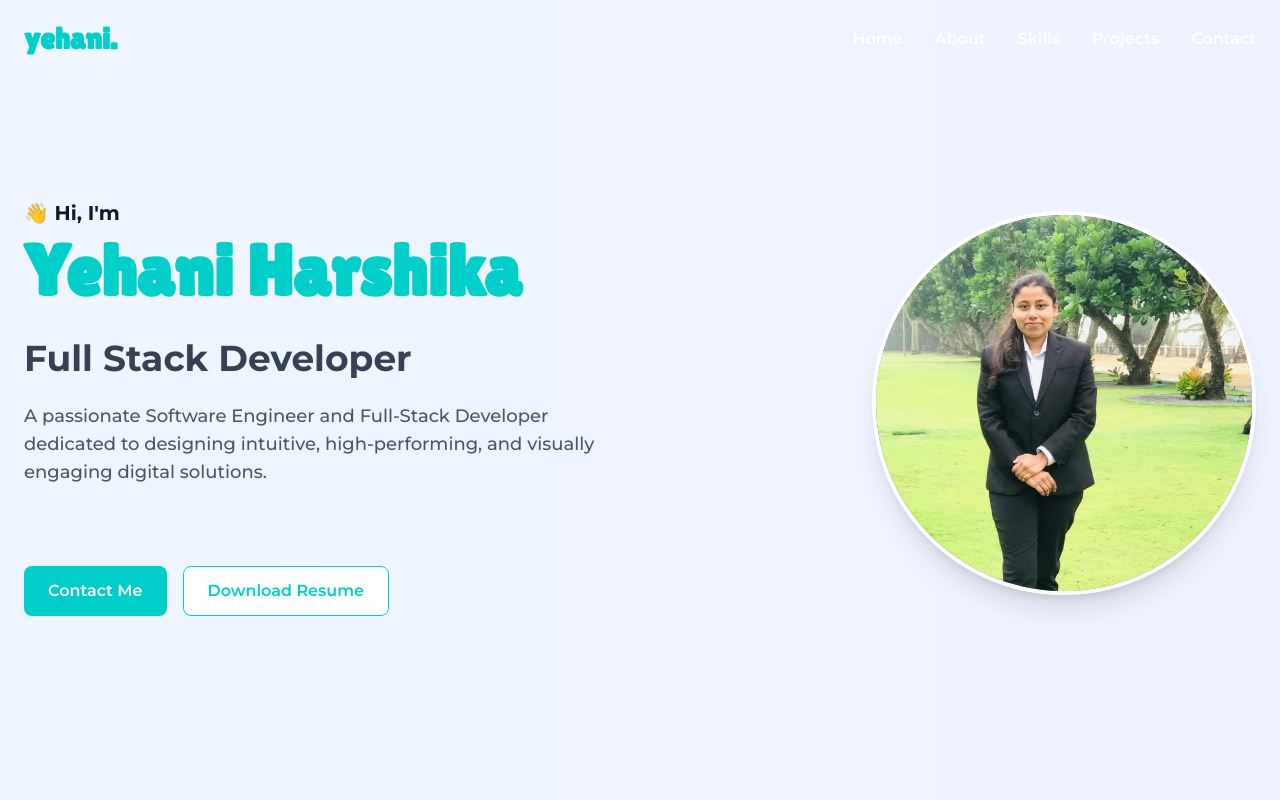
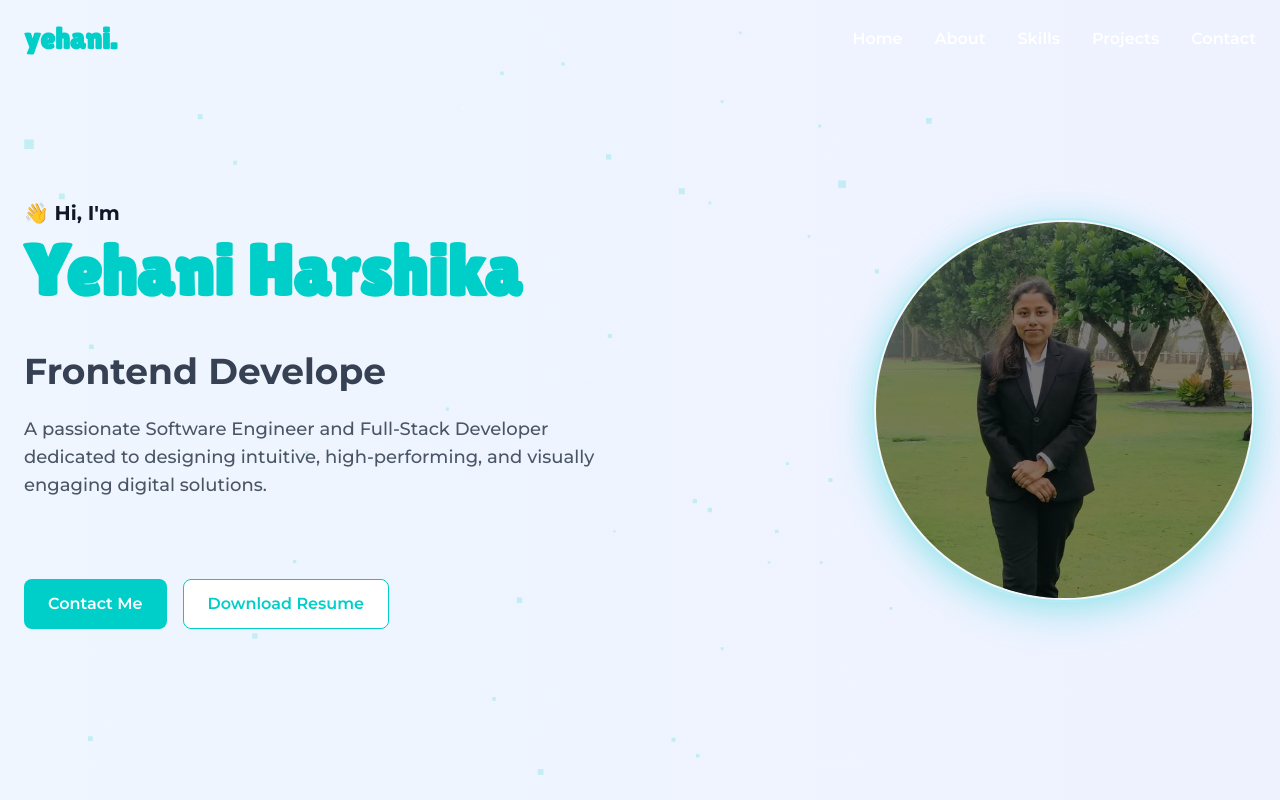
Before and after one commit to yehaniharshika/portfolio-react, a React (Vite) app: page / in a window 1280 px wide. Shown: the top 800 px of the page. Built offline with nearby package versions, Linux system fonts and the light colour scheme.

Commit message:
completed

```diff
--- a/src/section/HeroPage.tsx
+++ b/src/section/HeroPage.tsx
@@ -1,101 +1,229 @@
-import React, { useEffect, useRef } from 'react';
+import { useEffect, useRef, useState } from 'react';
 import { motion } from 'framer-motion';
+import * as THREE from 'three';
 import profileImage from '../assets/photo.jpg';
 
-const ParticleGlobe = () => {
-  const canvasRef = useRef<HTMLCanvasElement | null>(null);
+const StarfieldBackground = () => {
+  const canvasRef = useRef<HTMLCanvasElement>(null);
 
   useEffect(() => {
-    const canvas = canvasRef.current;
-    if (!canvas) return;
+    if (!canvasRef.current) return;
 
-    const ctx = canvas.getContext('2d');
-    if (!ctx) return;
+    const scene = new THREE.Scene();
+    const camera = new THREE.PerspectiveCamera(
+      75,
+      window.innerWidth / window.innerHeight,
+      0.1,
+      1000
+    );
+    const renderer = new THREE.WebGLRenderer({
+      canvas: canvasRef.current,
+      alpha: true,
+      antialias: true,
+    });
 
-    const centerX = canvas.width / 2;
-    const centerY = canvas.height / 2;
-    const radius = 180;
-    let rotation = 0;
+    renderer.setSize(window.innerWidth, window.innerHeight);
+    renderer.setPixelRatio(Math.min(window.devicePixelRatio, 2));
+    camera.position.z = 5;
 
-    // Generate particles on sphere
-    const particles: { phi: number; theta: number; size: number; }[] = [];
-    const numParticles = 1000;
+    // White stars
+    const starsGeometry = new THREE.BufferGeometry();
+    const starCount = 800;
+    const positions = new Float32Array(starCount * 3);
+    for (let i = 0; i < starCount * 3; i++) {
+      positions[i] = (Math.random() - 0.5) * 20;
+    }
+    starsGeometry.setAttribute(
+      'position',
+      new THREE.BufferAttribute(positions, 3)
+    );
+    const starsMaterial = new THREE.PointsMaterial({
+      size: 0.02,
+      color: 0xffffff,
+      transparent: true,
+      opacity: 0.8,
+      blending: THREE.AdditiveBlending,
+    });
+    const stars = new THREE.Points(starsGeometry, starsMaterial);
+    scene.add(stars);
 
-    for (let i = 0; i < numParticles; i++) {
-      const phi = Math.acos(2 * Math.random() - 1);
-      const theta = Math.random() * Math.PI * 2;
+    // Cyan particles
+    const particlesGeometry = new THREE.BufferGeometry();
+    const particleCount = 100;
+    const particlePositions = new Float32Array(particleCount * 3);
+    for (let i = 0; i < particleCount * 3; i++) {
+      particlePositions[i] = (Math.random() - 0.5) * 15;
+    }
+    particlesGeometry.setAttribute(
+      'position',
+      new THREE.BufferAttribute(particlePositions, 3)
+    );
+    const particlesMaterial = new THREE.PointsMaterial({
+      size: 0.08,
+      color: 0x00cec9,
+      transparent: true,
+      opacity: 0.6,
+      blending: THREE.AdditiveBlending,
+    });
+    const particles = new THREE.Points(particlesGeometry, particlesMaterial);
+    scene.add(particles);
 
-      particles.push({
-        phi,
-        theta,
-        size: Math.random() * 1.2 + 0.4
-      });
-    }
+    let mouseX = 0;
+    let mouseY = 0;
+
+    const handleMouseMove = (e: MouseEvent) => {
+      mouseX = (e.clientX / window.innerWidth) * 2 - 1;
+      mouseY = -(e.clientY / window.innerHeight) * 2 + 1;
+    };
+    window.addEventListener('mousemove', handleMouseMove);
 
     const animate = () => {
-      ctx.clearRect(0, 0, canvas.width, canvas.height);
+      requestAnimationFrame(animate);
+      stars.rotation.y += 0.0002;
+      stars.rotation.x += 0.0001;
+      particles.rotation.y += 0.001;
+      particles.rotation.x += 0.0005;
+      camera.position.x += (mouseX * 0.3 - camera.position.x) * 0.05;
+      camera.position.y += (mouseY * 0.3 - camera.position.y) * 0.05;
+      renderer.render(scene, camera);
+    };
+    animate();
 
-      rotation += 0.003;
+    const handleResize = () => {
+      camera.aspect = window.innerWidth / window.innerHeight;
+      camera.updateProjectionMatrix();
+      renderer.setSize(window.innerWidth, window.innerHeight);
+    };
+    window.addEventListener('resize', handleResize);
 
-      particles.forEach(particle => {
-        const rotatedTheta = particle.theta + rotation;
-        const x = radius * Math.sin(particle.phi) * Math.cos(rotatedTheta);
-        const y = radius * Math.sin(particle.phi) * Math.sin(rotatedTheta);
-        const z = radius * Math.cos(particle.phi);
-
-        const scale = 300 / (300 + z);
-        const x2d = centerX + x * scale;
-        const y2d = centerY + y * scale;
-
-        const opacity = (z + radius) / (2 * radius);
-
-        ctx.beginPath();
-        ctx.arc(x2d, y2d, particle.size * scale, 0, Math.PI * 2);
-        ctx.fillStyle = `rgba(0, 206, 201, ${opacity * 0.6})`;
-        ctx.fill();
-      });
-
-      // Draw glowing rings
-      ctx.beginPath();
-      ctx.arc(centerX, centerY, radius, 0, Math.PI * 2);
-      ctx.strokeStyle = 'rgba(0, 206, 201, 0.2)';
-      ctx.lineWidth = 2;
-      ctx.stroke();
-
-      ctx.beginPath();
-      ctx.arc(centerX, centerY, radius + 10, 0, Math.PI * 2);
-      ctx.strokeStyle = 'rgba(0, 206, 201, 0.1)';
-      ctx.lineWidth = 1;
-      ctx.stroke();
-
-      requestAnimationFrame(animate);
+    return () => {
+      window.removeEventListener('mousemove', handleMouseMove);
+      window.removeEventListener('resize', handleResize);
+      renderer.dispose();
     };
-
-    animate();
   }, []);
 
   return (
     <canvas
       ref={canvasRef}
-      width={500}
-      height={500}
-      className="absolute opacity-40 pointer-events-none"
-      style={{
-        top: '50%',
-        left: '50%',
-        transform: 'translate(-50%, -50%)'
-      }}
+      className="absolute inset-0 w-full h-full pointer-events-none"
+      style={{ opacity: 0.3 }}
     />
   );
 };
 
-export const HeroPage = () => {
+const ProfileImageWithEffects = () => {
+  return (
+    <div className="relative w-72 h-72 md:w-96 md:h-96" style={{ marginTop: '30px' }}>
+      {/* Pulsing glow rings */}
+      <div className="absolute inset-0 flex items-center justify-center">
+        <div
+          className="absolute w-full h-full rounded-full border-2 border-[#00cec9] opacity-20 animate-pulse"
+          style={{
+            animationDuration: '3s',
+            boxShadow: '0 0 30px rgba(0, 206, 201, 0.3)'
+          }}
+        />
+      </div>
+
+      {/* Profile Image Container */}
+      <motion.div
+        className="relative w-full h-full rounded-full overflow-hidden shadow-2xl group"
+        style={{
+          border: '4px solid rgba(255, 255, 255, 0.3)',
+          boxShadow: '0 10px 40px rgba(0, 206, 201, 0.3)'
+        }}
+        whileHover={{
+          scale: 1.05,
+        }}
+        transition={{ duration: 0.3, ease: "easeOut" }}
+      >
+        {/* Dark overlay */}
+        <div className="absolute inset-0 bg-black opacity-50 group-hover:opacity-30 transition-opacity duration-300" />
+
+        {/* Profile Image */}
+        <motion.img
+          src={profileImage}
+          alt="Yehani Harshika"
+          className="w-full h-full object-cover"
+          whileHover={{ scale: 1.1 }}
+          transition={{ duration: 0.3 }}
+        />
+      </motion.div>
+    </div>
+  );
+};
+
+const TypingAnimation = () => {
+  const titles = [
+    'Full Stack Developer',
+    'Frontend Developer',
+    'Backend Developer',
+    'Web App Developer'
+  ];
+
+  const [currentTitle, setCurrentTitle] = useState('');
+  const [currentIndex, setCurrentIndex] = useState(0);
+  const [isDeleting, setIsDeleting] = useState(false);
+  const [charIndex, setCharIndex] = useState(0);
+
+  useEffect(() => {
+    const typingSpeed = isDeleting ? 50 : 100;
+    const pauseTime = 2000;
+
+    const timer = setTimeout(() => {
+      const fullText = titles[currentIndex];
+
+      if (!isDeleting) {
+        if (charIndex < fullText.length) {
+          setCurrentTitle(fullText.substring(0, charIndex + 1));
+          setCharIndex(charIndex + 1);
+        } else {
+          setTimeout(() => setIsDeleting(true), pauseTime);
+        }
+      } else {
+        if (charIndex > 0) {
+          setCurrentTitle(fullText.substring(0, charIndex - 1));
+          setCharIndex(charIndex - 1);
+        } else {
+          setIsDeleting(false);
+          setCurrentIndex((currentIndex + 1) % titles.length);
+        }
+      }
+    }, typingSpeed);
+
+    return () => clearTimeout(timer);
+  }, [charIndex, isDeleting, currentIndex, titles]);
 
   return (
+    <span className="inline-block relative">
+      {currentTitle}
+      <span className="inline-block w-0.5 h-8 bg-[#00cec9] ml-1 animate-blink align-middle"></span>
+    </span>
+  );
+};
+
+export const HeroPage = () => {
+  return (
+    <>
+      <style>{`
+        @keyframes blink {
+          0%, 49% { opacity: 1; }
+          50%, 100% { opacity: 0; }
+        }
+
+        .animate-blink {
+          animation: blink 1s infinite;
+        }
+      `}</style>
+
       <section
         id="home"
-      className="relative w-full bg-gradient-to-r from-blue-50 to-indigo-50 dark:from-gray-800 dark:to-gray-900 pt-24 pb-50 overflow-hidden"
+        className="relative w-full bg-gradient-to-r from-blue-50 to-indigo-50 dark:from-gray-800 dark:to-gray-900 pt-24 pb-50 overflow-hidden min-h-screen"
       >
+        {/* Starfield Background */}
+        <StarfieldBackground />
+
         <div className="container mx-auto px-4 md:px-6 pt-16 flex flex-col md:flex-row items-center justify-between relative z-10">
           <motion.div
             className="md:w-1/2 text-center md:text-left mb-10 md:mb-0"
@@ -122,10 +250,10 @@ export const HeroPage = () => {
               </motion.span>
               <br />
               <span
-              className="text-2xl md:text-3xl lg:text-4xl text-gray-700 dark:text-gray-300 mt-10 typing-animation"
-              style={{ fontFamily: 'Montserrat, sans-serif' }}
+                className="text-2xl md:text-3xl lg:text-4xl text-gray-700 dark:text-gray-300 mt-10 block"
+                style={{ fontFamily: 'Montserrat, sans-serif', minHeight: '3rem' }}
               >
-              Full Stack Developer
+                <TypingAnimation />
               </span>
             </h1>
 
@@ -179,22 +307,9 @@ export const HeroPage = () => {
             </motion.div>
           </motion.div>
 
-         <div
-           className="relative w-72 h-72 md:w-96 md:h-96 rounded-full overflow-hidden border-4 border-white dark:border-gray-700 shadow-xl transition-all duration-300 hover:border-[#00cec9]"
-           style={{ marginTop: "30px" }}
-         >
-           {/* Dark Overlay */}
-           <div className="absolute inset-0 bg-black opacity-50"></div>
-
-           <motion.img
-             src={profileImage}
-             alt="Your Name"
-             className="w-full h-full object-cover relative z-20"
-             whileHover={{ scale: 1.1 }}
-             transition={{ duration: 0.3 }}
-           />
-         </div>
+          <ProfileImageWithEffects />
         </div>
       </section>
+    </>
   );
 };
```
Also changed, not shown: src/section/Experience.tsx (+1 -103 lines). Lines whose indentation alone changed are shown as unchanged.
